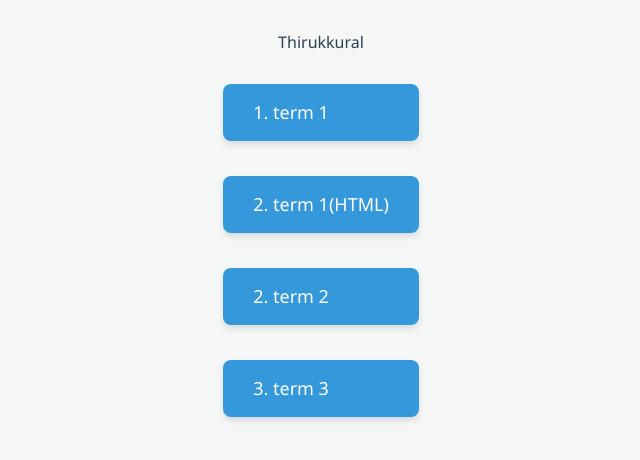
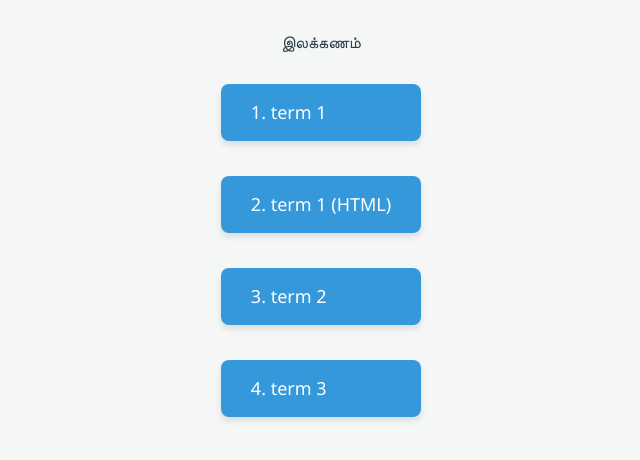
Before and after one commit to dhilip04211-cell/studywithdhilip, a React (Vite) app: page /#/tamilbook/ilakkanam-new in a window 1280 px wide. Shown: the top 460 px of the page, without its empty margins (319-959 px from the left). Built offline with nearby package versions, Linux system fonts and the light colour scheme.

Commit message:
Update ilakkanam_new.jsx

```diff
--- a/src/TamilBook/ilakkanam_new.jsx
+++ b/src/TamilBook/ilakkanam_new.jsx
@@ -4,24 +4,26 @@ import { Link } from "react-router-dom";
 export default function ilakkanam_new() {
   return (
     <div style={{ display: "flex", flexDirection: "column", alignItems: "center", padding: "30px" }}>
-      <h1>Thirukkural</h1>
+      <h1>இலக்கணம்</h1>
       <div style={{ display: "flex", flexDirection: "column", gap: "15px", marginTop: "20px" }}>
 
         {/* JSX Link - Term 1 */}
         <Link to="/Tamilbook/term1-grammar" className="btn">
           1. term 1
         </Link>
-         <a href="Tamil/lakkanam/term1_grammar.html" className="btn">
-          2. term 1(HTML)
+
+        {/* HTML files - from public/Tamil/lakkanam/ */}
+        <a href="/Tamil/lakkanam/term1_grammar.html" className="btn">
+          2. term 1 (HTML)
         </a>
-        {/* HTML anchor - Term 2 only */}
-        <a href="Tamil/lakkanam/term2_grammar.html" className="btn">
-          2. term 2
+
+        <a href="/Tamil/lakkanam/term2_grammar.html" className="btn">
+          3. term 2
         </a>
 
         {/* JSX Link - Term 3 */}
         <Link to="/Tamilbook/term3-grammar" className="btn">
-          3. term 3
+          4. term 3
         </Link>
 
       </div>
```
